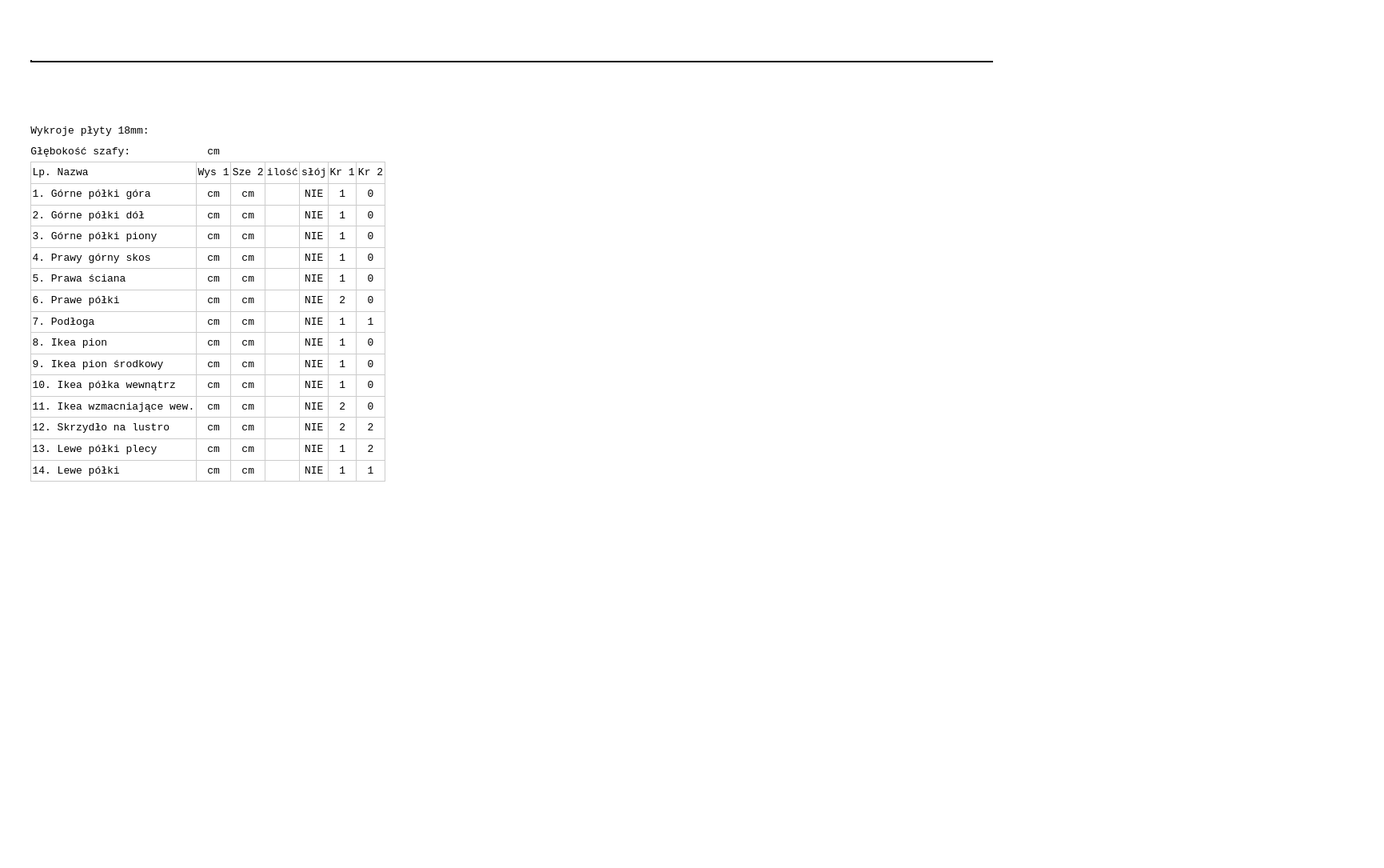
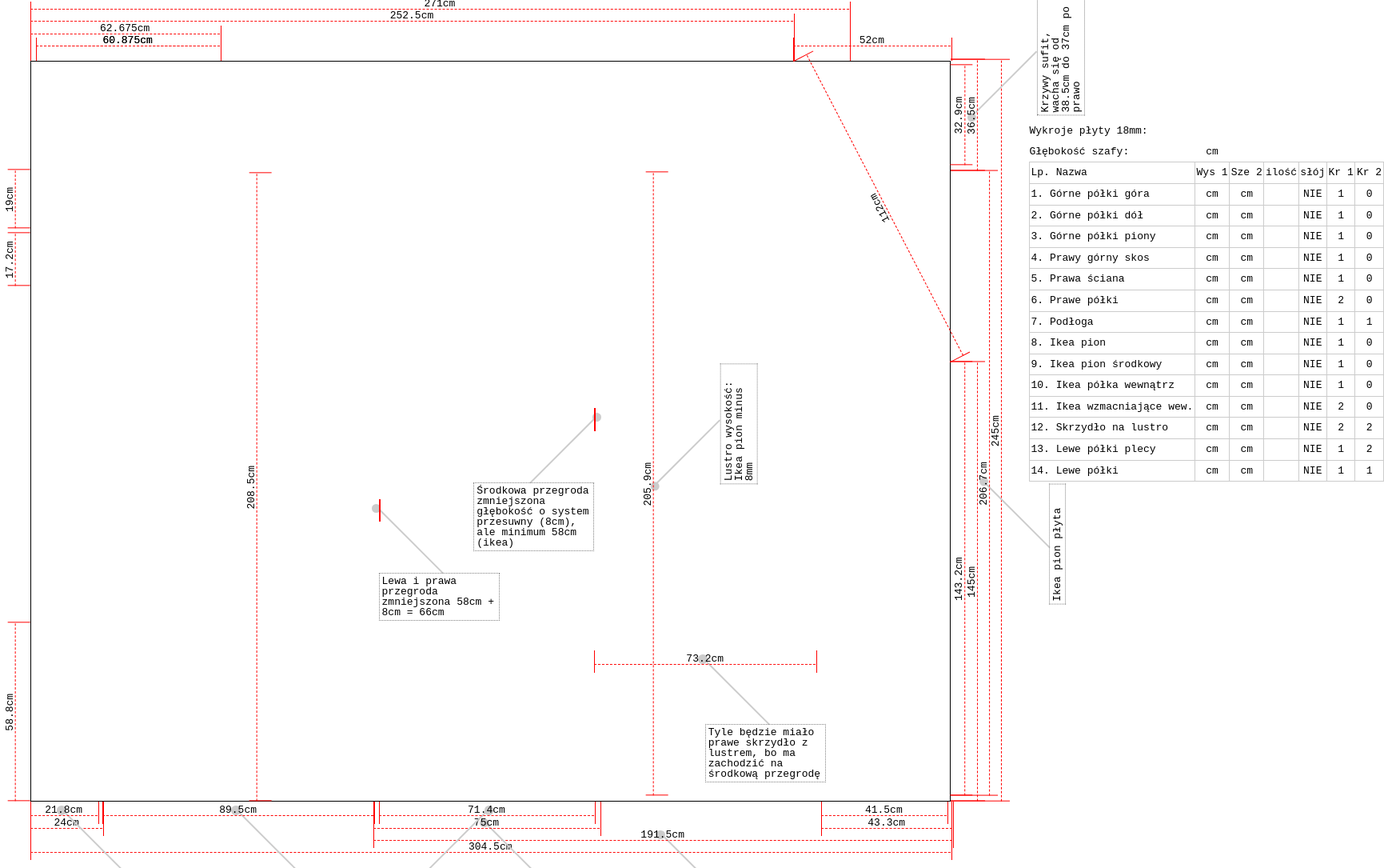
Before and after one commit to manio4444/wardrobe-design, a React (Create React App) app: page / in a window 1280 px wide. Shown: the top 1085 px of the page at 80% size, 1731 px wide, since content can reach past the window. Before the commit the page ends 800 px from the top, so only its background shows below. Built offline with nearby package versions, Linux system fonts and the light colour scheme.

Commit message:
Sizer.jsx ready

```diff
--- a/src/App.css
+++ b/src/App.css
@@ -8,8 +8,6 @@
 }
 
 .wrapper {
-  width: var(--sciana_sze);
-  height: var(--sciana_wys);
   padding: 0;
   position: relative;
   transform: scale(1);
@@ -102,7 +100,7 @@
   top: 0;
 }
 .sizer[data-sizer]::after {
-  content: attr(data-sizer);
+  /*content: attr(data-sizer);*/
   position: absolute;
   left: 0;
   width: 100%;
--- a/src/App.js
+++ b/src/App.js
@@ -1,8 +1,16 @@
+import * as consts from "./consts";
+import {constToCssVar} from "./helpers";
+
 import './App.css';
+
+import {Sizer} from "./components/Sizer";
 
 function App() {
     return (
-    <div className="wrapper">
+        <div className="wrapper" style={{
+            width: constToCssVar(consts.sciana_sze),
+            height: constToCssVar(consts.sciana_wys),
+        }}>
 
             <div className="main"></div>
 
@@ -18,11 +26,48 @@ function App() {
             <div className="skos"></div>
             <div className="skos2"></div>
 
-        {/*<div className="sizer gora lvl_1" data-sizer="gora_polka_sze_wew" style="left: var(--plyta); width: calc(var(--gora_polka_sze) - var(--plyta));"></div>*/}
-        {/*<div className="sizer gora lvl_1" data-sizer="skos_sze" style="left: var(--gora_polki); width: var(--skos_sze);"></div>*/}
-        {/*<div className="sizer gora lvl_2" data-sizer="gora_polka_sze" style="left: 0; width: var(--gora_polka_sze);"></div>*/}
-        {/*<div className="sizer gora lvl_3" data-sizer="gora_polki" style="left: 0; width: var(--gora_polki);"></div>*/}
-        {/*<div className="sizer gora lvl_4" data-sizer="ikea_gora" style="left: 0; width: var(--ikea_gora);"></div>*/}
+            <Sizer
+                lvl={1}
+                position={'gora'}
+                size={consts.gora_polka_sze_wew}
+                left={consts.plyta}
+                width={consts.gora_polka_sze - consts.plyta}
+            />
+            <Sizer
+                position={"gora"}
+                lvl={1}
+                size={consts.gora_polka_sze_wew}
+                left={consts.plyta}
+                width={consts.gora_polka_sze - consts.plyta}
+            />
+            <Sizer
+                position={"gora"}
+                lvl={1}
+                size={consts.skos_sze}
+                left={consts.gora_polki}
+                width={consts.skos_sze}
+            />
+            <Sizer
+                position={"gora"}
+                lvl={2}
+                size={consts.gora_polka_sze}
+                left={0}
+                width={consts.gora_polka_sze}
+            />
+            <Sizer
+                position={"gora"}
+                lvl={3}
+                size={consts.gora_polki}
+                left={0}
+                width={consts.gora_polki}
+            />
+            <Sizer
+                position={"gora"}
+                lvl={4}
+                size={consts.ikea_gora}
+                left={0}
+                width={consts.ikea_gora}
+            />
 
             {/*<div className="pomocnicza_poziom" style="bottom: var(--sciana_wys);"></div>*/}
             {/*<div className="pomocnicza_poziom" style="bottom: calc(var(--sciana_wys) - var(--plyta));"></div>*/}
@@ -31,17 +76,81 @@ function App() {
             {/*<div className="pomocnicza_poziom lewa" style="bottom: calc(var(--drzwi_wys) - var(--lewa_polka_wys));"></div>*/}
             {/*<div className="pomocnicza_poziom" style="bottom: 0cm;"></div>*/}
 
-        {/*<div className="sizer lewa lvl_1" data-sizer="lewa_polka_wys" style="bottom: calc(var(--drzwi_wys) - var(--lewa_polka_wys)); width:  var(--lewa_polka_wys);"></div>*/}
-        {/*<div className="sizer lewa lvl_1" data-sizer="lewa_polka_wys_wew" style="bottom: calc(var(--drzwi_wys) - var(--lewa_polka_wys) - var(--lewa_polka_wys)); width:  calc(var(--lewa_polka_wys) - var(--plyta));"></div>*/}
-        {/*<div className="sizer lewa lvl_1" data-sizer="lewa_polka_grupa_wys" style="bottom: 0; width: var(--lewa_polka_grupa_wys);"></div>*/}
+            <Sizer
+                position={"lewa"}
+                lvl={1}
+                size={consts.lewa_polka_wys}
+                width={consts.lewa_polka_wys}
+                bottom={consts.drzwi_wys - consts.lewa_polka_wys}
+            />
+            <Sizer
+                position={"lewa"}
+                lvl={1}
+                size={consts.lewa_polka_wys_wew}
+                bottom={consts.drzwi_wys - consts.lewa_polka_wys - consts.lewa_polka_wys}
+                width={consts.lewa_polka_wys - consts.plyta}
+            />
+            <Sizer
+                position={"lewa"}
+                lvl={1}
+                size={consts.lewa_polka_grupa_wys}
+                bottom={0}
+                width={consts.lewa_polka_grupa_wys}
+            />
 
-        {/*<div className="sizer prawa lvl_1 sciana_skos"data-sizer="skos"  style="bottom: var(--sciana_prawa_wys); width: var(--skos);"></div>*/}
-        {/*<div className="sizer prawa lvl_3" data-sizer="ikea_pion" style="bottom: var(--plyta); width: calc(var(--ikea_pion) + -0.03cm);"><div className="info left">Ikea pion płyta</div></div>*/}
-        {/*<div className="sizer prawa lvl_1" data-sizer="sciana_prawa_wys_wew" style="bottom: var(--plyta); width: var(--sciana_prawa_wys_wew);"></div>*/}
-        {/*<div className="sizer prawa lvl_2" data-sizer="sciana_prawa_wys" style="bottom: 0; width: var(--sciana_prawa_wys);"></div>*/}
-        {/*<div className="sizer prawa lvl_1" data-sizer="gora_polka_wys_wew" style="bottom: calc(var(--drzwi_wys) + var(--plyta)); width: var(--gora_polka_wys_wew);"></div>*/}
-        {/*<div className="sizer prawa lvl_2" data-sizer="gora_polka_wys" style="bottom: var(--drzwi_wys); width: var(--gora_polka_wys);"><div className="info">Krzywy sufit, wacha się od 38.5cm do 37cm po prawo</div></div>*/}
-        {/*<div className="sizer prawa lvl_4" data-sizer="sciana_wys" style="bottom: 0; width: var(--sciana_wys);"></div>*/}
+            <Sizer
+                position={"prawa"}
+                lvl={1}
+                size={consts.skos}
+                className={"sciana_skos"}
+                bottom={consts.sciana_prawa_wys}
+                width={consts.skos}
+            />
+            <Sizer
+                position={"prawa"}
+                lvl={3}
+                size={consts.ikea_pion}
+                bottom={consts.plyta}
+                width={consts.ikea_pion + -0.3}
+                info={"Ikea pion płyta"}
+                infoPosition={"left"}
+            />
+            <Sizer
+                position={"prawa"}
+                lvl={1}
+                size={consts.sciana_prawa_wys_wew}
+                bottom={consts.plyta}
+                width={consts.sciana_prawa_wys_wew}
+            />
+            <Sizer
+                position={"prawa"}
+                lvl={2}
+                size={consts.sciana_prawa_wys}
+                bottom={0}
+                width={consts.sciana_prawa_wys}
+            />
+            <Sizer
+                position={"prawa"}
+                lvl={1}
+                size={consts.gora_polka_wys_wew}
+                bottom={consts.drzwi_wys + consts.plyta}
+                width={consts.gora_polka_wys_wew}
+            />
+            <Sizer
+                position={"prawa"}
+                lvl={2}
+                size={consts.gora_polka_wys}
+                bottom={consts.drzwi_wys}
+                width={consts.gora_polka_wys}
+                info={"Krzywy sufit, wacha się od 38.5cm do 37cm po prawo"}
+            />
+            <Sizer
+                position={"prawa"}
+                lvl={4}
+                size={consts.sciana_wys}
+                bottom={0}
+                width={consts.sciana_wys}
+            />
 
             {/*<div className="pomocnicza_pion" style="left: 0cm;"></div>*/}
             {/*<div className="pomocnicza_pion dol" style="left: var(--lewa_polka_sze);"></div>*/}
@@ -52,15 +161,75 @@ function App() {
             {/*<div className="pomocnicza_pion dol" style="left: calc(var(--drzwi_prawa) + var(--ikea_sze_zew) - var(--plyta) + var(--ikea_sze_zew));"></div>*/}
             {/*<div className="pomocnicza_pion dol" style="left: calc(var(--drzwi_prawa) + var(--ikea_sze_zew) - var(--plyta) + var(--ikea_sze_zew) - var(--plyta));"></div>*/}
 
-        {/*<div className="sizer dol lvl_1" data-sizer="lewa_polka_sze_wew" style="left: 0; width: calc(var(--lewa_polka_sze) - var(--plyta));"><div className="info">Wymiar na półki i tylnią płytę</div></div>*/}
-        {/*<div className="sizer dol lvl_2" data-sizer="lewa_polka_sze" style="left: 0; width: var(--lewa_polka_sze);"></div>*/}
-        {/*<div className="sizer dol lvl_1" data-sizer="drzwi_sze" style="left: var(--lewa_polka_sze); width: var(--drzwi_sze);"><div className="info">Prawa linia to nie krawędź drzwi tylko punkt zaczepienia plyty meblowej (z bez piecznym zapasem)</div></div>*/}
-        {/*<div className="sizer dol lvl_1" data-sizer="ikea_sze_wew" style="left: calc(var(--drzwi_prawa) + var(--plyta)); width: var(--ikea_sze_wew);"><div className="info left">Ikea szerokość wewnętrzna wsporników/półek. Minimum 2 pełne</div></div>*/}
-        {/*<div className="sizer dol lvl_2" data-sizer="ikea_sze_zew" style="left: var(--drzwi_prawa); width: var(--ikea_sze_zew);"><div className="info">Ikea szerokość modułu szafy</div></div>*/}
-        {/*<div className="sizer dol lvl_1" data-sizer="pion_prawy_wew" style="left: calc(var(--drzwi_prawa) + var(--ikea_sze_zew) + var(--ikea_sze)); width: var(--pion_prawy_wew);"></div>*/}
-        {/*<div className="sizer dol lvl_2" data-sizer="pion_prawy" style="left: calc(var(--drzwi_prawa) + var(--ikea_sze_zew) + var(--ikea_sze)); width: var(--pion_prawy);"></div>*/}
-        {/*<div className="sizer dol lvl_3" data-sizer="ikea_dol" style="left: var(--drzwi_prawa); width: calc(var(--ikea_dol));"><div className="info">Dolna deska po całej szerokości, na niej oparta szyna systemu przesuwnego</div></div>*/}
-        {/*<div className="sizer dol lvl_4" data-sizer="sciana_sze" style="left: 0; width: var(--sciana_sze);"></div>*/}
+            <Sizer
+                position={"dol"}
+                lvl={1}
+                size={consts.lewa_polka_sze_wew}
+                left={0}
+                width={consts.lewa_polka_sze - consts.plyta}
+                info={" Wymiar na półki i tylnią płytę"}
+            />
+            <Sizer
+                position={" dol"}
+                lvl={2}
+                size={consts.lewa_polka_sze}
+                left={0}
+                width={consts.lewa_polka_sze}
+            />
+            <Sizer
+                position={"dol"}
+                lvl={1}
+                size={consts.drzwi_sze}
+                left={consts.lewa_polka_sze}
+                width={consts.drzwi_sze}
+                info={"Prawa linia to nie krawędź drzwi tylko punkt zaczepienia plyty meblowej (z bez piecznym zapasem)"}
+            />
+            <Sizer
+                position={"dol"}
+                lvl={1}
+                size={consts.ikea_sze_wew}
+                left={consts.drzwi_prawa + consts.plyta}
+                width={consts.ikea_sze_wew}
+                info={"Ikea szerokość wewnętrzna wsporników/półek. Minimum 2 pełne"}
+                infoPosition={"left"}
+            />
+            <Sizer
+                position={"dol"}
+                lvl={2}
+                size={consts.ikea_sze_zew}
+                left={consts.drzwi_prawa}
+                width={consts.ikea_sze_zew}
+                info={"Ikea szerokość modułu szafy"}
+            />
+            <Sizer
+                position={"dol"}
+                lvl={1}
+                size={consts.pion_prawy_wew}
+                left={consts.drzwi_prawa + consts.ikea_sze_zew + consts.ikea_sze}
+                width={consts.pion_prawy_wew}
+            />
+            <Sizer
+                position={"dol"}
+                lvl={2}
+                size={consts.pion_prawy}
+                left={consts.drzwi_prawa + consts.ikea_sze_zew + consts.ikea_sze}
+                width={consts.pion_prawy}
+            />
+            <Sizer
+                position={"dol"}
+                lvl={3}
+                size={consts.ikea_dol}
+                width={consts.ikea_dol}
+                left={consts.drzwi_prawa}
+                info={"Dolna deska po całej szerokości, na niej oparta szyna systemu przesuwnego"}
+            />
+            <Sizer
+                position={"dol"}
+                lvl={4}
+                size={consts.sciana_sze}
+                left={0}
+                width={consts.sciana_sze}
+            />
 
             <div className="gora_polka"></div>
             {/*<div className="gora_polka" style="left: calc(var(--gora_polka_sze_pierwsza));"></div>*/}
@@ -79,24 +248,24 @@ function App() {
             <div className="lewa_polka"></div>
             {/*</div>*/}
 
-        {/*<div className="lewe_polki" style="top: calc(var(--gora_polka_wys) + 15cm);">*/}
+            {/*<div className="lewe_polki" style="top: calc(consts.gora_polka_wys + 15cm);">*/}
             <div className="lewa_polka"></div>
             <div className="lewa_polka"></div>
             <div className="lewa_polka"></div>
             {/*</div>*/}
 
 
-        {/*<div className="pomocnicza_pion gora" style="left: calc(var(--gora_polka_sze_pierwsza) - var(--plyta));"></div>*/}
-        {/*<div className="pomocnicza_pion gora" style="left: calc(var(--gora_polka_sze_pierwsza));"></div>*/}
-        {/*<div className="pomocnicza_pion gora" style="left: calc(var(--gora_polka_sze_pierwsza) + var(--gora_polka_sze) - var(--plyta));"></div>*/}
-        {/*<div className="pomocnicza_pion gora" style="left: calc(var(--gora_polka_sze_pierwsza) + var(--gora_polka_sze));"></div>*/}
-        {/*<div className="pomocnicza_pion gora" style="left: calc(var(--gora_polka_sze_pierwsza) + var(--gora_polka_sze) + var(--gora_polka_sze) - var(--plyta));"></div>*/}
-        {/*<div className="pomocnicza_pion gora" style="left: calc(var(--gora_polka_sze_pierwsza) + var(--gora_polka_sze) + var(--gora_polka_sze));"></div>*/}
-        {/*<div className="pomocnicza_pion gora" style="left: calc(var(--sciana_sze) - var(--skos_sze) - var(--plyta));"></div>*/}
-        {/*<div className="pomocnicza_pion gora" style="left: var(--ikea_gora);"></div>*/}
-        {/*<div className="pomocnicza_pion gora" style="left: calc(var(--sciana_sze) - var(--skos_sze));"></div>*/}
+            {/*<div className="pomocnicza_pion gora" style="left: calc(consts.gora_polka_sze_pierwsza - consts.plyta);"></div>*/}
+            {/*<div className="pomocnicza_pion gora" style="left: calc(consts.gora_polka_sze_pierwsza);"></div>*/}
+            {/*<div className="pomocnicza_pion gora" style="left: calc(consts.gora_polka_sze_pierwsza + consts.gora_polka_sze - consts.plyta);"></div>*/}
+            {/*<div className="pomocnicza_pion gora" style="left: calc(consts.gora_polka_sze_pierwsza + consts.gora_polka_sze);"></div>*/}
+            {/*<div className="pomocnicza_pion gora" style="left: calc(consts.gora_polka_sze_pierwsza + consts.gora_polka_sze + consts.gora_polka_sze - consts.plyta);"></div>*/}
+            {/*<div className="pomocnicza_pion gora" style="left: calc(consts.gora_polka_sze_pierwsza + consts.gora_polka_sze + consts.gora_polka_sze);"></div>*/}
+            {/*<div className="pomocnicza_pion gora" style="left: calc(consts.sciana_sze - consts.skos_sze - consts.plyta);"></div>*/}
+            {/*<div className="pomocnicza_pion gora" style="left: consts.ikea_gora;"></div>*/}
+            {/*<div className="pomocnicza_pion gora" style="left: calc(consts.sciana_sze - consts.skos_sze);"></div>*/}
 
-        {/*<div className="pomocnicza_pion" style="left: var(--sciana_sze);"></div>*/}
+            {/*<div className="pomocnicza_pion" style="left: consts.sciana_sze;"></div>*/}
 
             <div className="doors"></div>
 
@@ -105,13 +274,45 @@ function App() {
 
             <div className="ikea_dol"></div>
 
-        {/*<div className="sizer lewa" data-sizer="drzwi_wys" style= "bottom: 0; left: 8cm; width: calc(var(--drzwi_wys) - .1cm);"></div>*/}
-        {/*<div className="sizer dol" data-sizer style="top: calc(100% - 10cm); left: calc(var(--drzwi_prawa) + var(--plyta));"><div className="info">Lewa i prawa przegroda zmniejszona 58cm + 8cm = 66cm</div></div>*/}
-        {/*<div className="sizer dol" data-sizer style="top: calc(100% - 13cm); left: calc(var(--drzwi_prawa) + var(--ikea_sze));"><div className="info left">Środkowa przegroda zmniejszona głębokość o system przesuwny (8cm), ale minimum 58cm (ikea)</div></div>*/}
-        {/*<div className="sizer dol" data-sizer="ikea_sze" style="top: calc(100% - 5cm); left: calc(var(--drzwi_prawa) + var(--ikea_sze)); width: var(--ikea_sze);"><div className="info">Tyle będzie miało prawe skrzydło z lustrem, bo ma zachodzić na środkową przegrodę</div></div>*/}
-        {/*<div className="sizer lewa" data-sizer="lustro_wysokosc" style= "bottom: var(--plyta); left: calc(var(--drzwi_prawa) + var(--ikea_sze) + (var(--ikea_sze) / 3)); width: calc(var(--lustro_wysokosc));"><div className="info">Lustro wysokość: Ikea pion minus 8mm</div></div>*/}
+            <Sizer
+                position={"lewa"}
+                size={consts.drzwi_wys}
+                bottom={0}
+                left={'8cm'}
+                width={consts.drzwi_wys - 1}
+            />
+            <Sizer
+                position={"dol"}
+                top={"calc(100% - 10cm)"}
+                left={consts.drzwi_prawa + consts.plyta}
+                info={"Lewa i prawa przegroda zmniejszona 58cm + 8cm = 66cm"}
+            />
+            <Sizer
+                position={"dol"}
+                top={"calc(100% - 13cm)"}
+                left={consts.drzwi_prawa + consts.ikea_sze}
+                info={"Środkowa przegroda zmniejszona głębokość o system przesuwny (8cm), ale minimum 58cm (ikea)"}
+                infoPosition={"left"}
+            />
+            <Sizer
+                position={"dol"}
+                size={consts.ikea_sze}
+                top={"calc(100% - 5cm)"}
+                left={consts.drzwi_prawa + consts.ikea_sze}
+                width={consts.ikea_sze}
+                info={"Tyle będzie miało prawe skrzydło z lustrem, bo ma zachodzić na środkową przegrodę"}
+            />
+            <Sizer
+                position={"lewa"}
+                size={consts.lustro_wysokosc}
+                bottom={consts.plyta}
+                left={consts.drzwi_prawa + consts.ikea_sze + (consts.ikea_sze / 3)}
+                width={consts.lustro_wysokosc}
+                info={"Lustro wysokość: Ikea pion minus 8mm"}
+            />
 
-        <table className="wykroje">
+            <table className="wykroje" style={{"--sciana_sze": constToCssVar(consts.sciana_sze)}}>
+                <tbody>
                 <tr className="wykroj no-count">
                     <td className="no-border">Wykroje płyty 18mm:</td>
                 </tr>
@@ -254,7 +455,7 @@ function App() {
                     <td>1</td>
                     <td>1</td>
                 </tr>
-
+                </tbody>
             </table>
 
         </div>
--- /dev/null
+++ b/src/components/Sizer.jsx
@@ -0,0 +1,34 @@
+import {constToCssVar} from "../helpers";
+import {useState} from "react";
+
+
+export const Sizer = (props) => {
+    const [left] = useState(constToCssVar(props.left));
+    const [width] = useState(constToCssVar(props.width));
+    const [bottom] = useState(constToCssVar(props.bottom));
+    const [top] = useState(constToCssVar(props.top));
+    console.log({
+        left: constToCssVar(props.left),
+        width: constToCssVar(props.width),
+        bottom: constToCssVar(props.bottom),
+        top: constToCssVar(props.top),
+        info: constToCssVar(props.info),
+    })
+    return (
+        <div
+            className={`sizer lvl_${props.lvl} ${props.position} ${props.className || ''}`}
+            data-sizer
+            data-sizer-value={props.size && `${props.size}cm`}
+            style={{
+                left,
+                width,
+                bottom,
+                top,
+            }}
+        >
+            {props.info && <div className={`info ${props.infoPosition || ''}`}>
+                {props.info}
+            </div>}
+        </div>
+    );
+};
--- a/src/consts.js
+++ b/src/consts.js
@@ -1,4 +1,4 @@
-const properNumer = InputNumber => Math.round((InputNumber + Number.EPSILON) * 1000) / 1000;
+import {properNumber} from "./helpers";
 
 
 export const plyta = 1.8;
@@ -16,7 +16,7 @@ export const lewa_polka_sze = 24;
 export const lewa_polka_sze_wew = 24 - plyta_front;
 export const lewa_polka_wys = 19;
 export const lewa_polka_wys_wew = 19 - plyta;
-export const lewa_polka_grupa_wys = properNumer(3 * lewa_polka_wys + plyta);
+export const lewa_polka_grupa_wys = properNumber(3 * lewa_polka_wys + plyta);
 
 
 export const drzwi_wys = 208.5;
@@ -27,7 +27,7 @@ export const gora_polka_sze = (gora_polki - plyta) / 4;
 export const gora_polka_sze_wew = (gora_polka_sze - plyta);
 export const gora_polka_sze_pierwsza = gora_polka_sze + plyta;
 export const gora_polka_wys = sciana_wys - drzwi_wys;
-export const gora_polka_wys_wew = properNumer(gora_polka_wys - plyta - plyta);
+export const gora_polka_wys_wew = properNumber(gora_polka_wys - plyta - plyta);
 
 
 export const drzwi_prawa = lewa_polka_sze + drzwi_sze;
@@ -47,5 +47,5 @@ export const glebokosc_srodek = 58;
 export const glebokosc = glebokosc_srodek + 8;
 export const glebokosc_lewa_polka = glebokosc - plyta;
 
-export const lustro_wysokosc = properNumer(ikea_pion - 0.8);
+export const lustro_wysokosc = properNumber(ikea_pion - 0.8);
 export const wzmacniajaca_sze = 20;
--- /dev/null
+++ b/src/helpers.js
@@ -0,0 +1,9 @@
+export const properNumber = inputNumber => {
+    return Math.round((inputNumber + Number.EPSILON) * 1000) / 1000;
+}
+export const constToCssVar = number => {
+    if (isNaN(number) || number === 0) {
+        return number;
+    }
+    return properNumber(number * .1) + 'cm';
+}
```
Lines whose indentation alone changed are shown as unchanged.
